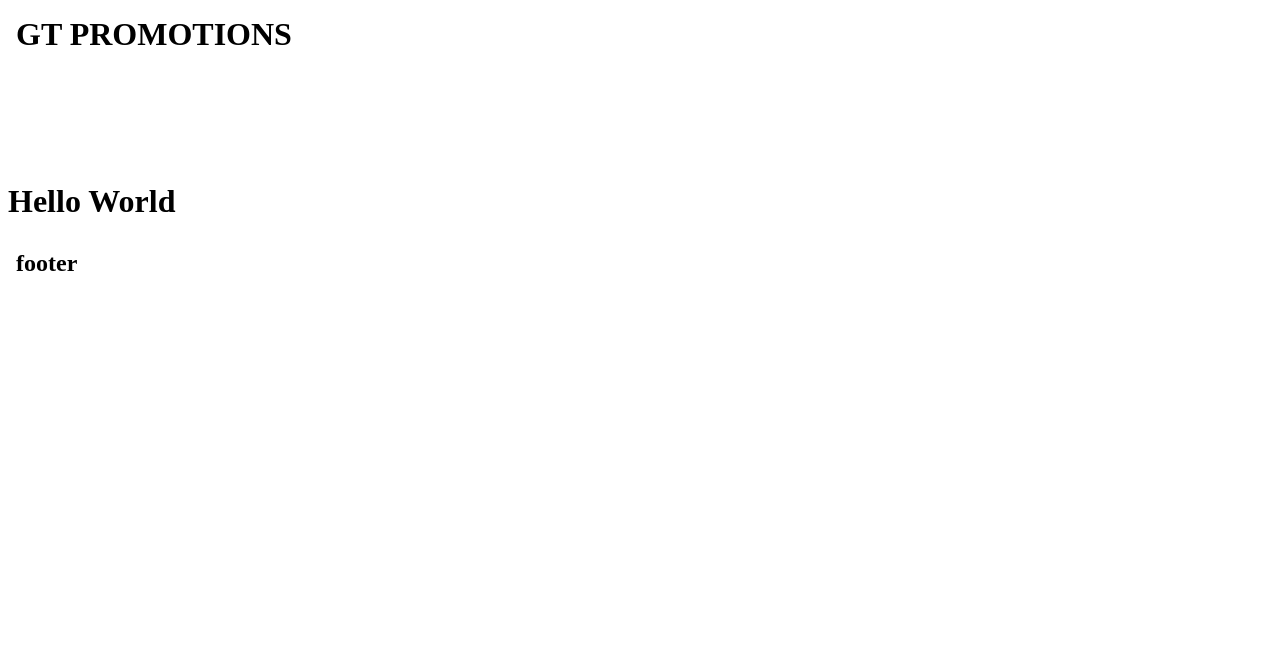
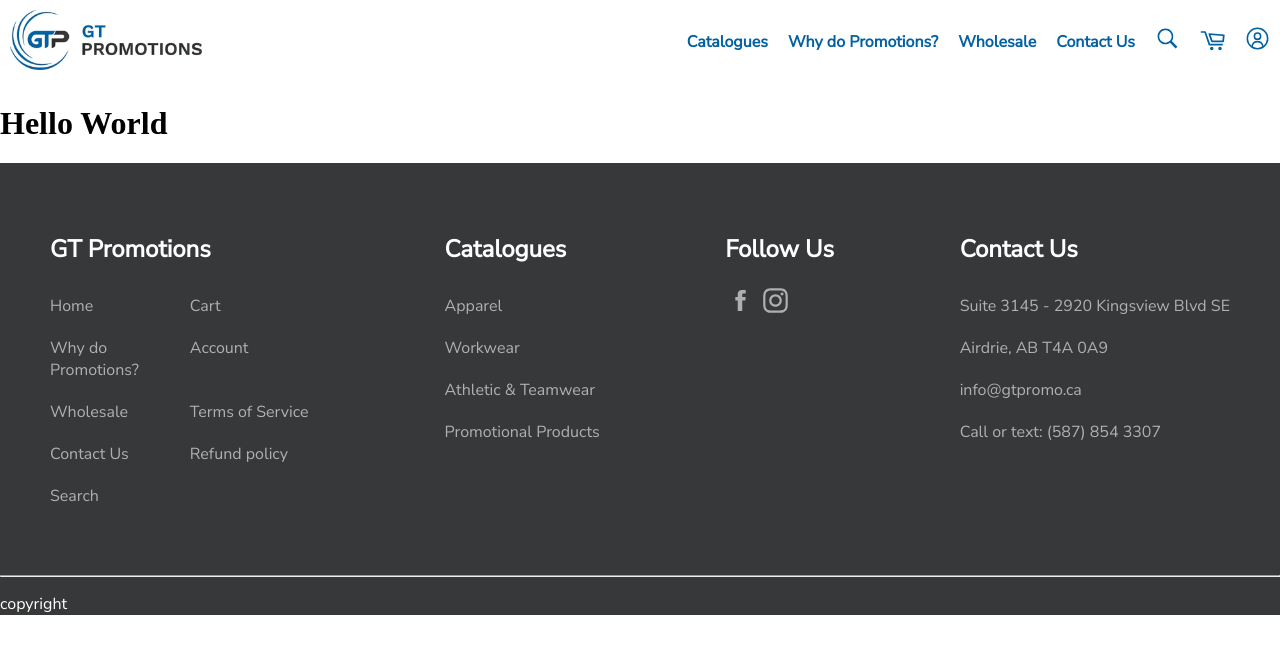
Before and after one commit to emdecaiman/gtpromo, a plain HTML site: page index.html in a window 1280 px wide. Drawn offline with Linux system fonts and the light colour scheme.

Commit message:
styled header and footer

```diff
--- a/css/base.css
+++ b/css/base.css
@@ -1,5 +1,88 @@
 /* styling for fonts, color scheme, header and footer */
 
-.header_footer_iframes {
-    border: none;
+body {
+    margin: 0;
 }
+/* Header Styling */
+
+#default_header .header_wrapper {
+    display: flex;
+    flex-direction: row;
+    justify-content: space-between;
+    align-items: center;
+}
+
+#default_header .header_logo {
+    width: 60%;
+    padding: 10px;
+}
+
+#default_header .header_links {
+    display: flex;
+    flex-direction: row;
+    align-items: center;
+}
+
+#default_header .header_links a {
+    padding: 10px;
+    font-weight: 700;
+    font-family: "Nunito Sans", sans-serif;
+    color: #0261A1;
+    opacity: 1;
+}
+
+#default_header .header_links a:hover {
+    opacity: 0.6;
+}
+
+#default_header .header_links img {
+    width: 25px;
+}
+
+/* Footer Styling */
+
+#default_footer {
+    background-color: #37383A;
+    color: white;
+    font-family:  "Nunito Sans", sans-serif;
+}
+
+#default_footer .footer_content_wrapper {
+    display: flex;
+    flex-direction: row;
+    justify-content: space-between;
+    align-items: flex-start;
+    padding: 50px;
+}
+
+#default_footer .footer_main_links,
+#default_footer .footer_catalogue_links {
+    display: flex;
+    flex-direction: column;
+}
+
+#default_footer .footer_main_links a,
+#default_footer .footer_catalogue_links a,
+.footer_follow_us_links a,
+#default_footer .footer_contact p {
+    padding: 10px 0;
+    margin: 0;
+    opacity: 0.6;
+}
+
+#default_footer .footer_main_links a:hover,
+#default_footer .footer_catalogue_links a:hover,
+#default_footer .footer_follow_us_links a:hover {
+    opacity: 1;
+}
+
+#default_footer .footer_follow_us_links img {
+    padding: 3px;
+    width: 25px;
+}
+
+#default_footer .footer_grid_main_links {
+    display: grid;
+    grid-template-columns: 48% 48%;
+    grid-column-gap: 4%;
+}
--- a/footer.html
+++ /dev/null
@@ -1 +0,0 @@
-<h2>footer</h2>
--- a/header.html
+++ /dev/null
@@ -1 +0,0 @@
-<h1>GT PROMOTIONS</h1>
--- a/index.html
+++ b/index.html
@@ -1,20 +1,137 @@
 <!DOCTYPE html>
 <html>
     <head>
+        <title> GT Promotions: Custom Apparel Decoration – GT Promotions Canada </title>
         <!-- Link CSS and JS files -->
         <link rel="stylesheet" type="text/css" href="css\index.css">
         <link rel="stylesheet" type="text/css" href="css\base.css">
         <script src="js\index.js"></script>
+
+        <link rel="preconnect" href="https://fonts.googleapis.com">
+        <link rel="preconnect" href="https://fonts.gstatic.com" crossorigin>
+        <link href="https://fonts.googleapis.com/css2?family=Nunito+Sans&display=swap" rel="stylesheet">
     </head>
+    <body>
+        <!-- <iframe src="header.html" id="header" class="header_footer_iframes"></iframe> -->
 
-    <body>
+        <!-- Header -->
+        <section id="default_header">
+            <div class="header_wrapper">
+                <a href="index.html">
+                    <img class="header_logo" src="images/website_logo_150px_150x@2x.png" alt="GT Promo Logo">
+                </a>
 
-        <iframe src="header.html" id="header" class="header_footer_iframes"></iframe>
+                <div class="header_links">
+                    <a>
+                        Catalogues
+                    </a>
+                    <a>
+                        Why do Promotions?
+                    </a>
+                    <a>
+                        Wholesale
+                    </a>
+                    <a>
+                        Contact Us
+                    </a>
+                    <a>
+                        <img src="images/search_icon.svg" alt="GT Promo Search Icon">
+                    </a>
+                    <a>
+                        <img src="images/shopping_cart.svg" alt="GT Promo Cart Icon">
+                    </a>
+                    <a>
+                        <img src="images/account.svg" alt="GT Promo Account Icon">
+                    </a>
 
+                </div>
+            </div>
+        </section>
+
+
+        <!-- Body -->
         <h1>Hello World</h1>
 
 
 
-        <iframe src="footer.html" class="header_footer_iframes"></iframe>
+        <!-- Footer -->
+        <!-- <iframe src="footer.html" class="header_footer_iframes"></iframe> -->
+        <section id="default_footer">
+            <div class="footer_content_wrapper">
+                <div class="footer_main_links">
+                    <h1> GT Promotions </h1>
+                    <div class="footer_grid_main_links">
+                        <a>
+                            Home
+                        </a>
+                        <a>
+                            Cart
+                        </a>
+                        <a>
+                            Why do Promotions?
+                        </a>
+                        <a>
+                            Account
+                        </a>
+                        <a>
+                            Wholesale
+                        </a>
+                        <a>
+                            Terms of Service
+                        </a>
+                        <a>
+                            Contact Us
+                        </a>
+                        <a>
+                            Refund policy
+                        </a>
+                        <a>
+                            Search
+                        </a>
+                    </div>
+                </div>
+
+                <div class="footer_catalogue_links">
+                    <h2> Catalogues </h2>
+                    <a>
+                        Apparel
+                    </a>
+                    <a>
+                        Workwear
+                    </a>
+                    <a>
+                        Athletic & Teamwear
+                    </a>
+                    <a>
+                        Promotional Products
+                    </a>
+                </div>
+
+                <div class="footer_follow_us_links">
+                    <h2> Follow Us </h2>
+                    <a>
+                        <img src="images/facebook.svg" alt="Facebook Icon"/>
+                    </a>
+                    <a>
+                        <img src="images/instagram.svg" alt="Instagram Icon"/>
+                    </a>
+                </div>
+                <div class="footer_contact">
+                    <h1> Contact Us</h1>
+                    <p>Suite 3145 - 2920 Kingsview Blvd SE</p>
+                    <p>Airdrie, AB T4A 0A9</p>
+                    <p>info@gtpromo.ca</p>
+                    <p>Call or text: (587) 854 3307</p>
+                </div>
+            </div>
+                <hr>
+            <div class="footer_copyright_wrapper">
+                <p> copyright </p>
+                <!-- div for payment methods -->
+                <div>
+
+                </div>
+            </div>
+        </section>
     </body>
 </html>
```
Also changed, not shown: images/account.svg (added), images/facebook.svg (added), images/instagram.svg (added), images/search_icon.svg (added), images/shopping_cart.svg (added), images/website_logo_150px_150x@2x.png (added), 1 other file.
